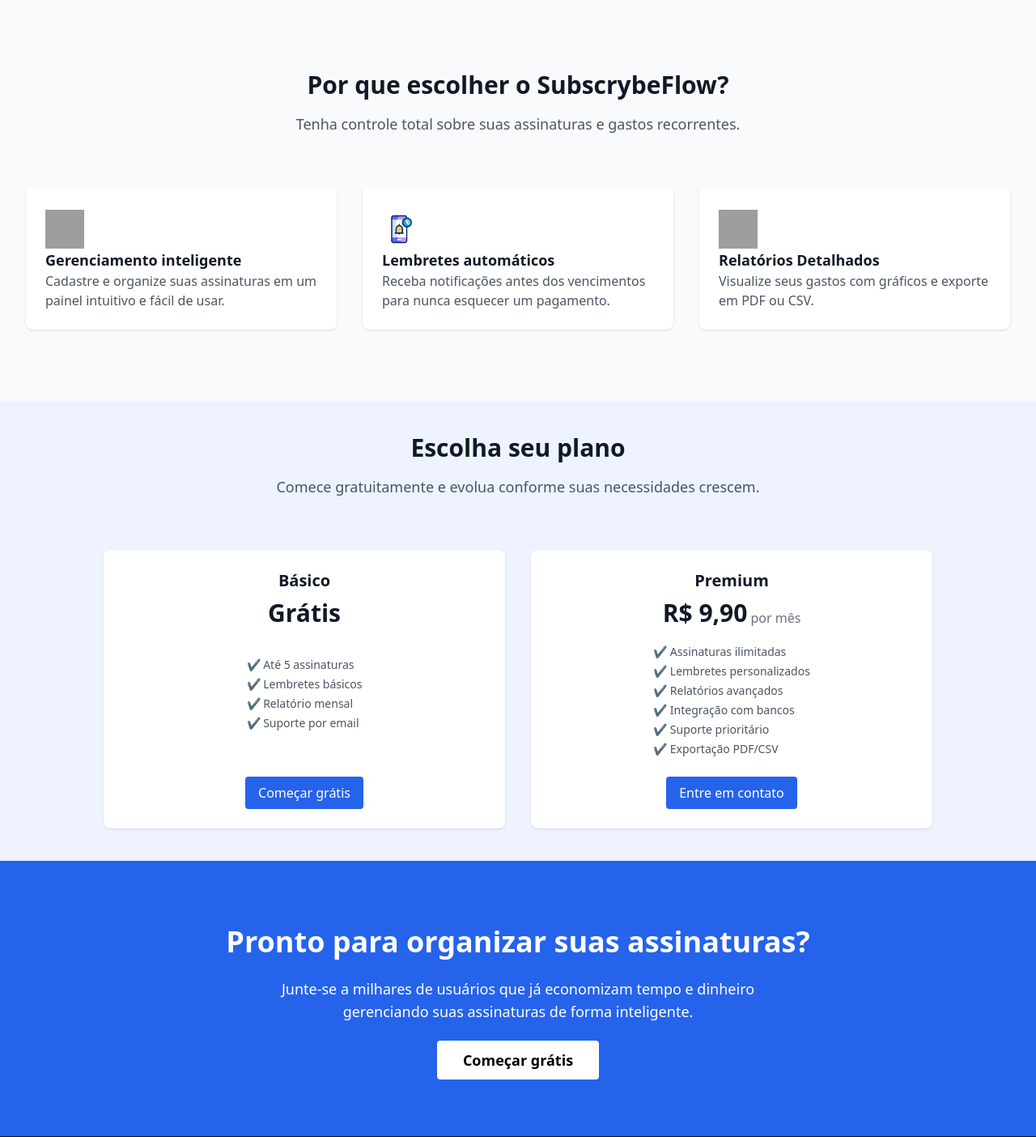
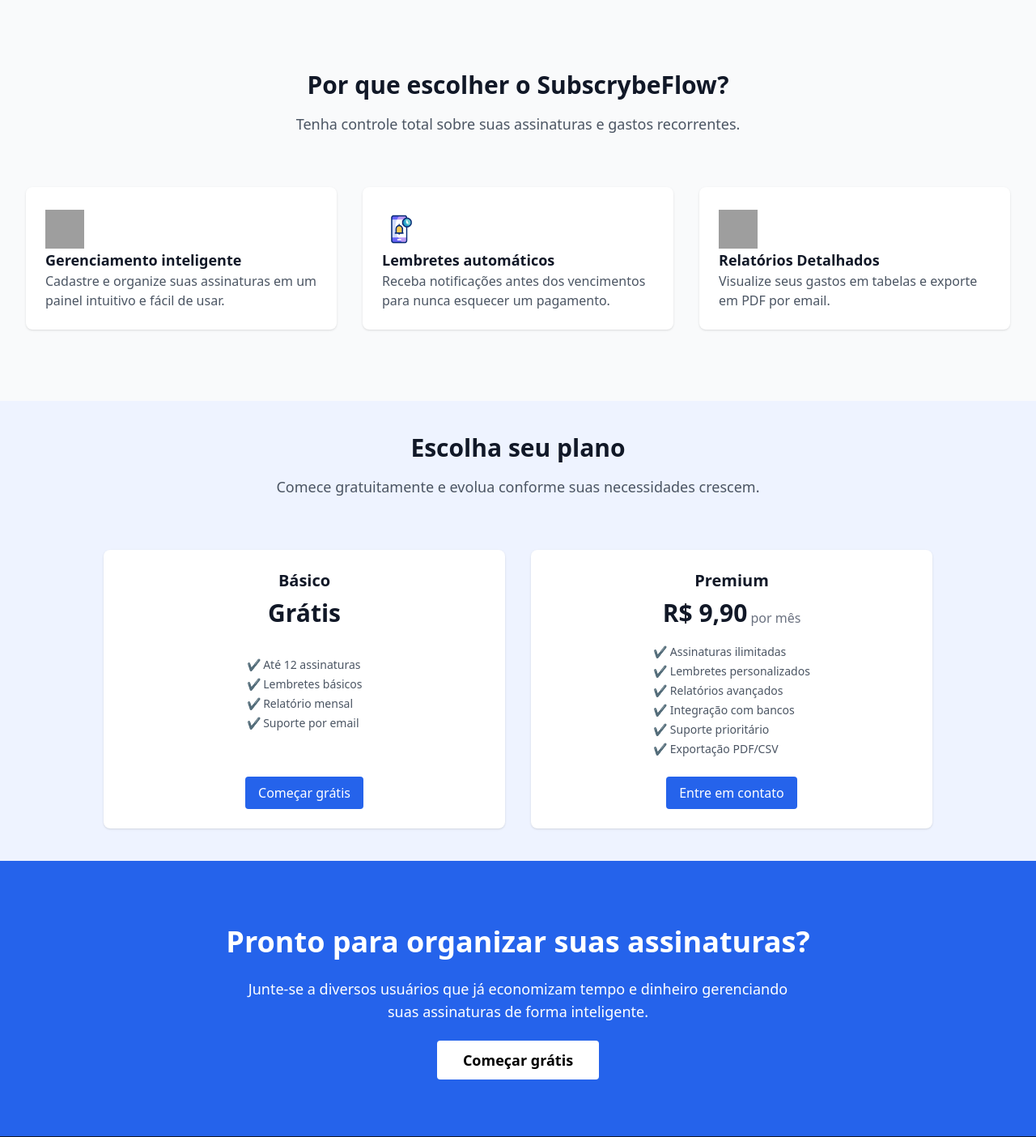
Before and after one commit to Ayram450/gerenciador-de-assinaturas-planos, a Django app: page / in a window 1280 px wide. Shown: the part 513-1917 px from the top of the page at 81% size. Run offline with Django 5.2, Linux system fonts and the light colour scheme; some libraries are stand-ins or nearby versions; grey boxes are pictures that could not be loaded.

Commit message:
ajuste de informações pertinentes

```diff
--- a/base/templates/base/homepage.html
+++ b/base/templates/base/homepage.html
@@ -92,7 +92,7 @@
           <div>
             <h3 class="text-lg font-semibold text-gray-900">Relatórios Detalhados</h3>
             <p class="text-gray-600">
-              Visualize seus gastos com gráficos e exporte em PDF ou CSV.
+              Visualize seus gastos em tabelas e exporte em PDF por email.
             </p>
           </div>
         </div>
@@ -115,7 +115,7 @@
           <p class="text-3xl font-bold mb-1">Grátis</p>
           <p class="mb-8"></p>
           <ul class="text-gray-600 mb-6 space-y-1 text-sm">
-            <li>✔ Até 5 assinaturas</li>
+            <li>✔ Até 12 assinaturas</li>
             <li>✔ Lembretes básicos</li>
             <li>✔ Relatório mensal</li>
             <li>✔ Suporte por email</li>
@@ -147,7 +147,7 @@
         Pronto para organizar suas assinaturas?
       </h2>
       <p class="text-lg mb-8 max-w-2xl mx-auto">
-        Junte-se a milhares de usuários que já economizam tempo e dinheiro gerenciando suas assinaturas de forma inteligente.
+        Junte-se a diversos usuários que já economizam tempo e dinheiro gerenciando suas assinaturas de forma inteligente.
       </p>
       <a href="{% url 'account_login' %}" class="bg-white text-black px-8 py-3 rounded text-lg hover:bg-gray-100 font-semibold">Começar grátis</a>
     </section>
--- a/base/templates/base/sobre.html
+++ b/base/templates/base/sobre.html
@@ -98,7 +98,7 @@
             <img src="{% static 'public/email.png' %}" alt="Ícone de e-mail" class="w-12 h-12 mt-1 mx-auto block">
             <p class="mb-8"></p>
           <h2 class="text-xl font-semibold mb-4">Email</h2>
-          <p class="text-sm text-gray-600 mb-2 break-words">suporte@subscrybeflow.com</p>
+          <p class="text-sm text-gray-600 mb-2 text-center">subscrybeflow@gmail.com</p>
           <p class="text-sm text-gray-500">Resposta em até 24h</p>
         </div>
 
```
